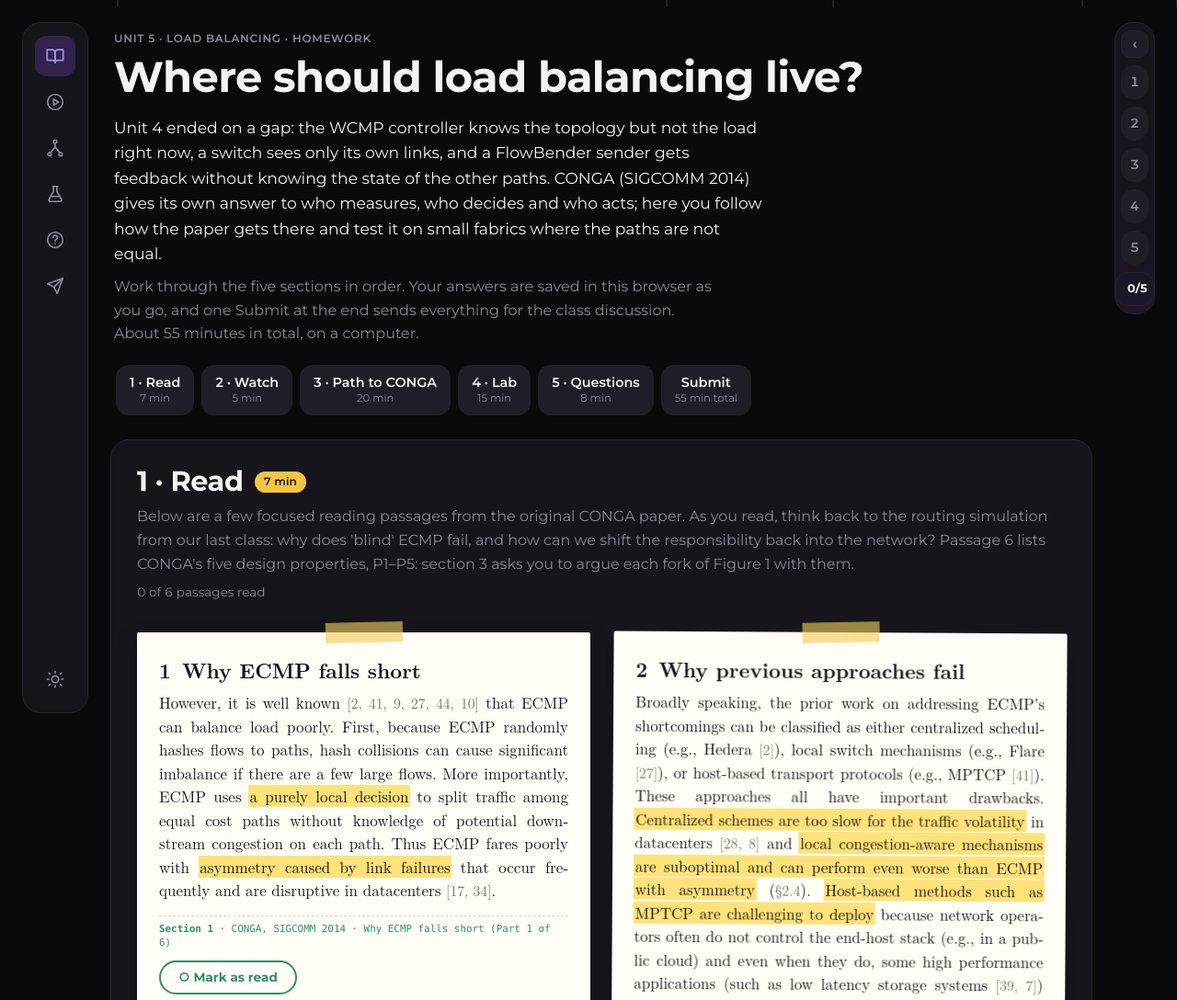
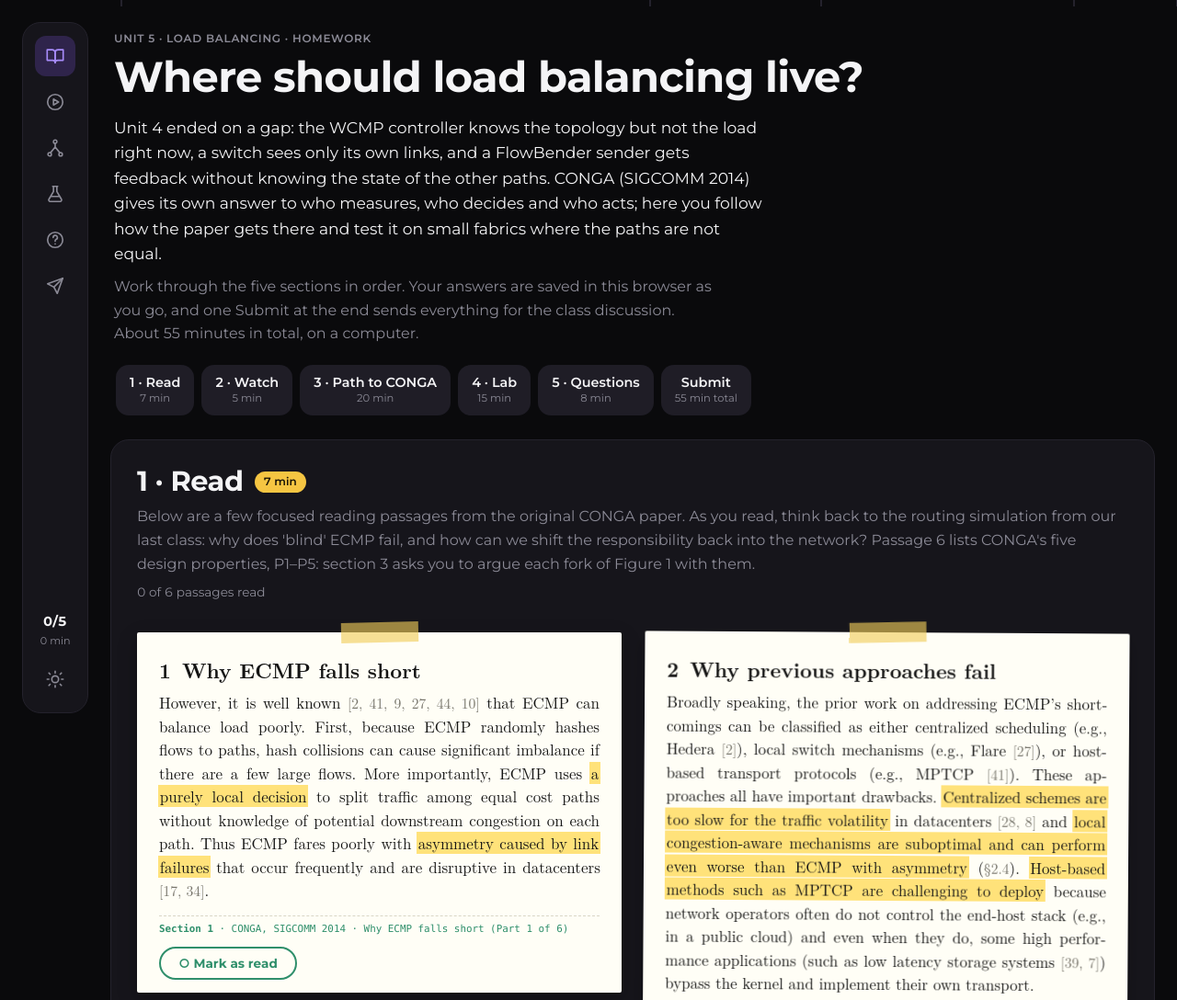
Before and after one commit to leonshumil/load_balancing, a plain HTML site: page site/public/hw/index.html in a window 1280 px wide. Shown: the top 1088 px of the page at 92% size. Drawn offline with Linux system fonts and the light colour scheme; a web font is replaced by a local one.

Commit message:
feat(layout): one navigation: the right progress strip is gone; done dots stay on the rail and 'x/5 · time spent' sits at its foot; the main column takes the width (review 6)
Co-Authored-By: Claude Opus 5.5 <noreply@anthropic.com>

```diff
--- a/site/public/hw/index.html
+++ b/site/public/hw/index.html
@@ -52,6 +52,10 @@
           <li><a class="rail-btn" href="#submit" data-section="submit" title="Submit" aria-label="Submit"><svg class="icon"><use href="#i-submit"/></svg></a></li>
         </ul>
         <div class="rail-spacer"></div>
+        <div class="rail-stats" title="Sections done · time spent">
+          <span class="rail-count" data-progress-count aria-label="Sections done">0/5</span>
+          <span class="rail-time" data-time-spent aria-label="Time spent">0 min</span>
+        </div>
         <button class="rail-btn theme-toggle" type="button" data-icon aria-label="Switch theme">
           <svg class="icon icon-sun"><use href="#i-sun"/></svg>
           <svg class="icon icon-moon"><use href="#i-moon"/></svg>
@@ -86,25 +90,6 @@
         </ol>
       </nav>
     </header>
-
-    <!-- ===================== right column: progress ===================== -->
-    <aside class="side" aria-label="Your progress">
-      <div class="panel progress-panel" id="progress-panel">
-        <button class="side-toggle" type="button" aria-expanded="false" aria-controls="progress-panel" aria-label="Show your progress" title="Show your progress">‹</button>
-        <h2>Your progress</h2>
-        <ol class="progress-rows">
-          <li class="progress-row" data-progress-for="read"><a href="#read"><span class="n">1</span><span>Read</span><span class="badge badge-gold">7 min</span><span class="tick"><svg><use href="#i-check"/></svg></span></a></li>
-          <li class="progress-row" data-progress-for="watch"><a href="#watch"><span class="n">2</span><span>Watch</span><span class="badge badge-gold">5 min</span><span class="tick"><svg><use href="#i-check"/></svg></span></a></li>
-          <li class="progress-row" data-progress-for="tutor"><a href="#tutor"><span class="n">3</span><span>Path to CONGA</span><span class="badge badge-gold">20 min</span><span class="tick"><svg><use href="#i-check"/></svg></span></a></li>
-          <li class="progress-row" data-progress-for="lab"><a href="#lab"><span class="n">4</span><span>Lab</span><span class="badge badge-gold">15 min</span><span class="tick"><svg><use href="#i-check"/></svg></span></a></li>
-          <li class="progress-row" data-progress-for="questions"><a href="#questions"><span class="n">5</span><span>Questions</span><span class="badge badge-gold">8 min</span><span class="tick"><svg><use href="#i-check"/></svg></span></a></li>
-        </ol>
-        <div class="progress-stats">
-          <div class="stat"><p class="label">Done</p><div class="value" data-progress-count>0/5</div></div>
-          <div class="stat"><p class="label">Time spent</p><div class="value" data-time-spent>0 min</div></div>
-        </div>
-      </div>
-    </aside>
 
     <!-- ===================== sections ===================== -->
     <main class="main">
--- a/site/public/hw/main.js
+++ b/site/public/hw/main.js
@@ -11,18 +11,6 @@ export const SECTIONS = ["read", "watch", "tutor", "lab", "questions"];
 
 export const progress = createProgress({ ids: SECTIONS, storeKey: "hw:done" });
 
-/** The folded progress strip: its toggle opens the full panel over the page (hover/focus do too). */
-function initSideToggle() {
-  const side = document.querySelector(".side");
-  const toggle = document.querySelector(".side-toggle");
-  toggle?.addEventListener("click", () => {
-    const open = !side.classList.contains("is-open");
-    side.classList.toggle("is-open", open);
-    toggle.setAttribute("aria-expanded", String(open));
-    toggle.textContent = open ? "›" : "‹";
-  });
-}
-
 export function initPage() {
   initTheme(document.querySelector(".theme-toggle"));
   progress.start();
@@ -33,5 +21,4 @@ export function initPage() {
   initWatch({ section: document.getElementById("watch"), progress });
   initTutor({ root: document.querySelector("[data-tutor]"), badge: document.querySelector("[data-tutor-badge]"), progress });
   initLab({ root: document.querySelector("[data-lab]"), progress });
-  initSideToggle();
 }
--- a/site/public/shared/base.css
+++ b/site/public/shared/base.css
@@ -1,4 +1,4 @@
-/* Page frame: app grid (icon rail | main | right column), section headers,
+/* Page frame: app grid (icon rail | main), section headers,
    reading-progress line. Components (panels, chips, badges, ...) are in ui.css.
    Colors come only from tokens.css. */
 
@@ -55,72 +55,32 @@ h3 { font-size: 1.1rem; }
 
 /* ---------- app grid ---------- */
 
+/* Two columns: the icon rail (navigation, done dots, "x/5 · time" at its foot) and one main column.
+   Desktop (≥1200px): the main column is wide (up to ~1400px) and never changes width while scrolling. */
 .app {
   display: grid;
-  grid-template-columns: var(--rail-w) minmax(0, 1fr) var(--side-w);
+  grid-template-columns: var(--rail-w) minmax(0, 1fr);
   grid-template-areas:
-    "rail intro side"
-    "rail main  side";
+    "rail intro"
+    "rail main";
   grid-template-rows: auto 1fr;
   column-gap: var(--gap);
-  max-width: calc(var(--rail-w) + var(--main-max) + var(--side-w) + 2 * var(--gap) + 48px);
+  max-width: calc(var(--rail-w) + var(--main-max) + var(--gap) + 48px);
   margin: 0 auto;
   padding: 24px;
 }
 .intro { grid-area: intro; }
 .main  { grid-area: main; display: grid; gap: var(--gap); align-content: start; min-width: 0; }
-.side  { grid-area: side; }
 .rail  { grid-area: rail; }
 
-.side > * { position: sticky; top: 24px; }
-
-/* Desktop (≥1200px): one width for every section. The main column is wide (up to ~1400px)
-   and the progress panel stays folded into a thin strip of section numbers on the right; it
-   expands over the page on hover, focus or its toggle. Nothing changes width while scrolling. */
-.side-toggle { display: none; }
 @media (min-width: 1200px) {
-  :root { --side-w: 44px; --main-max: 1400px; }
-  .side { position: relative; z-index: 30; }
-  .side .progress-panel { transition: width 0.25s ease, margin-left 0.25s ease, padding 0.25s ease; }
-  .side-toggle {
-    display: grid; place-items: center; width: 30px; height: 30px; margin: 0 0 8px auto;
-    border: 1px solid var(--border); border-radius: var(--radius-sm); background: var(--panel-raised);
-    color: var(--muted); font: 600 1rem/1 var(--font); cursor: pointer;
-  }
-  /* folded: section numbers (green when done) and the count */
-  .side:not(:hover, :focus-within, .is-open) .progress-panel { width: 44px; padding: 8px 0; overflow: hidden; }
-  .side:not(:hover, :focus-within, .is-open) .side-toggle { margin: 0 auto 8px; }
-  .side:not(:hover, :focus-within, .is-open) :is(.progress-panel > h2, .progress-row a > span:not(.n), .progress-stats .stat:not(:first-child), .progress-stats .label) { display: none; }
-  .side:not(:hover, :focus-within, .is-open) .progress-row a { grid-template-columns: 1fr; padding: 7px 0; margin: 0 6px; }
-  .side:not(:hover, :focus-within, .is-open) .progress-row.is-done a { background: var(--ok); }
-  .side:not(:hover, :focus-within, .is-open) .progress-row.is-done .n { color: var(--bg); }
-  .side:not(:hover, :focus-within, .is-open) .progress-stats { display: block; text-align: center; margin-top: 8px; }
-  .side:not(:hover, :focus-within, .is-open) .progress-stats .value { font-size: 0.78rem; }
-  /* expanded: the normal panel, drawn over the main column */
-  .side:is(:hover, :focus-within, .is-open) .progress-panel { width: 300px; margin-left: -256px; }
-}
-@media (prefers-reduced-motion: reduce) {
-  .side .progress-panel { transition: none; }
-}
-
-@media (max-width: 1199.98px) {
-  .app {
-    grid-template-columns: var(--rail-w) minmax(0, 1fr);
-    grid-template-areas:
-      "rail intro"
-      "rail side"
-      "rail main";
-    grid-template-rows: auto auto 1fr;
-    max-width: calc(var(--rail-w) + var(--main-max) + var(--gap) + 48px);
-  }
-  .side { margin-bottom: var(--gap); }
-  .side > * { position: static; }
+  :root { --main-max: 1400px; }
 }
 
 @media (max-width: 759.98px) {
   .app {
     grid-template-columns: minmax(0, 1fr);
-    grid-template-areas: "intro" "side" "main";
+    grid-template-areas: "intro" "main";
     padding: 16px 14px calc(84px + env(safe-area-inset-bottom));
   }
 }
@@ -143,6 +103,9 @@ h3 { font-size: 1.1rem; }
 }
 .rail-links { display: flex; flex-direction: column; gap: 6px; list-style: none; margin: 0; padding: 0; }
 .rail-spacer { flex: 1; }
+.rail-stats { display: flex; flex-direction: column; align-items: center; gap: 1px; padding: 6px 0 4px; font-variant-numeric: tabular-nums; text-align: center; }
+.rail-count { font-weight: 700; font-size: 0.9rem; color: var(--text); }
+.rail-time { font-size: 0.7rem; color: var(--muted); white-space: nowrap; }
 
 .rail-btn {
   position: relative;
@@ -195,7 +158,7 @@ h3 { font-size: 1.1rem; }
     margin-bottom: 8px;
   }
   .rail-links { flex-direction: row; gap: 0; flex: 1; justify-content: space-between; }
-  .rail-spacer { display: none; }
+  .rail-spacer, .rail-stats { display: none; }
   .rail-btn { width: 40px; height: 44px; }
 }
 
@@ -213,55 +176,6 @@ h3 { font-size: 1.1rem; }
 .subtitle { margin: 0.45rem 0 0; color: var(--muted); }
 
 .part { scroll-margin-top: 16px; }
-
-/* ---------- side: progress panel ---------- */
-
-.progress-panel h2 { font-size: 1.25rem; margin-bottom: 0.9rem; }
-.progress-rows { list-style: none; margin: 0; padding: 0; display: grid; gap: 8px; }
-.progress-row a {
-  display: grid;
-  grid-template-columns: 22px 1fr auto auto;
-  align-items: center;
-  gap: 10px;
-  padding: 9px 10px;
-  border-radius: var(--radius-md);
-  background: var(--panel-raised);
-  color: var(--text);
-  text-decoration: none;
-  font-size: 0.9rem;
-  font-weight: 600;
-}
-.progress-row a:hover { outline: 1px solid var(--border); }
-.progress-row .n { color: var(--muted); font-variant-numeric: tabular-nums; text-align: center; }
-.tick {
-  width: 20px;
-  height: 20px;
-  border-radius: 50%;
-  border: 1.5px solid var(--muted);
-  opacity: 0.55;
-  display: grid;
-  place-items: center;
-}
-.tick svg { width: 12px; height: 12px; opacity: 0; }
-.is-done .tick { background: var(--ok); border-color: var(--ok); color: var(--bg); opacity: 1; }
-.is-done .tick svg { opacity: 1; }
-
-.progress-stats {
-  display: grid;
-  grid-template-columns: 1fr 1fr;
-  gap: 8px;
-  margin-top: 14px;
-}
-.stat {
-  padding: 10px 12px;
-  border-radius: var(--radius-md);
-  border: 1px solid var(--border);
-}
-.stat .value { font-size: 1.35rem; font-weight: 700; font-variant-numeric: tabular-nums; line-height: 1.2; }
-
-@media (max-width: 1199.98px) {
-  .progress-rows { grid-template-columns: repeat(auto-fill, minmax(180px, 1fr)); }
-}
 
 /* ---------- thin reading-progress line ---------- */
 
--- a/site/public/shared/progress.js
+++ b/site/public/shared/progress.js
@@ -1,6 +1,6 @@
 // Progress: finished sections (stored under `storeKey`) and the thin reading line.
 // Anything marked [data-progress-for="<id>"] gets .is-done when that section is
-// finished (rail icon, contents chip, progress-panel row); [data-done-for="<id>"]
+// finished (rail icon, contents chip); [data-done-for="<id>"]
 // elements are shown/hidden; [data-progress-count] shows "done/total".
 // DOM is only touched in start()/render(), so importing this does nothing.
 
```
